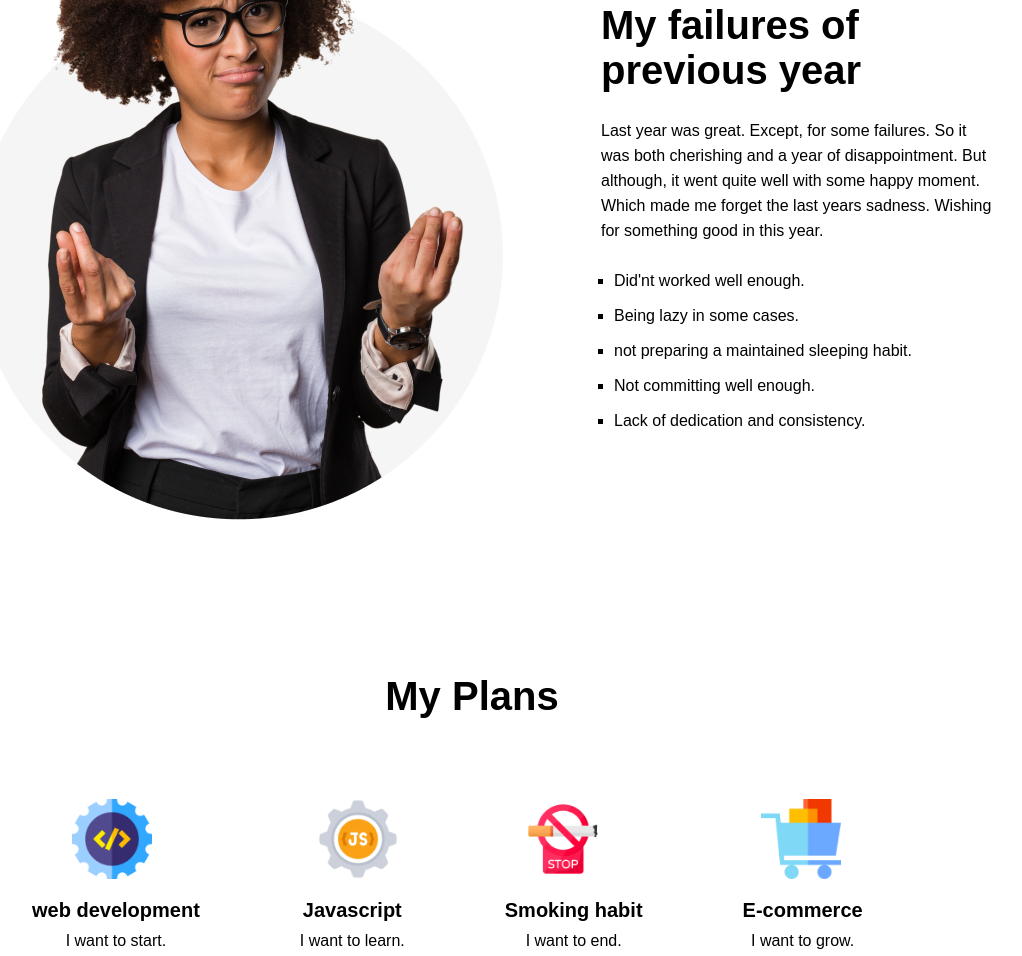
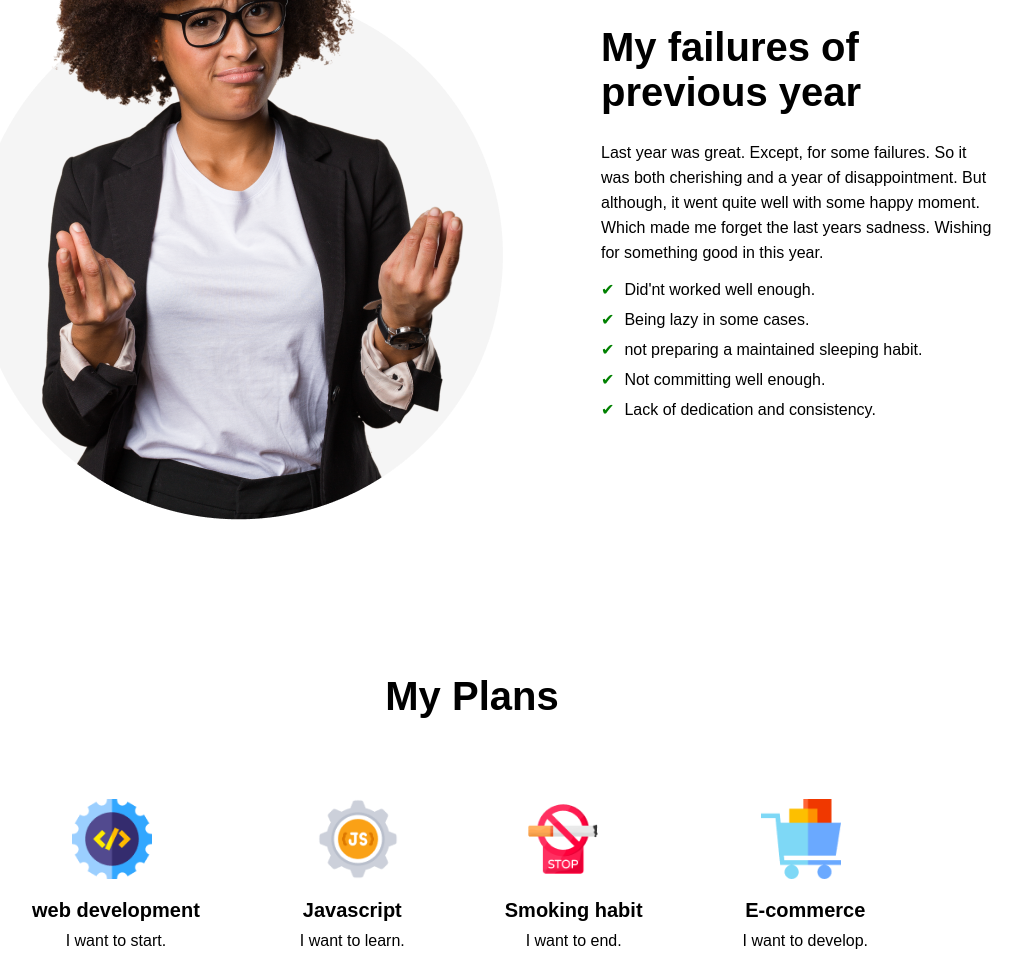
Before and after one commit to jahid902/new-year, a plain HTML site: page index.html in a window 1280 px wide. Shown: the part 1104-2060 px from the top of the page, without its empty margins (168-1190 px from the left). Drawn offline with Linux system fonts and the light colour scheme.

Commit message:
added check mark

```diff
--- a/index.html
+++ b/index.html
@@ -16,7 +16,7 @@
             them-self without giving them a chance. Thus they end up doing nothing and being full of guilt.</p>
         <button class="header-btn">Contact us</button>
     </div>
-    <!-- end of hero section -->
+    <!-- end of section 1 -->
 
     <section class="new-way">
         <div>
@@ -63,7 +63,7 @@
             <div class="exp">
                 <img class="img-two" src="images/icons/ecom.png" alt="">
                 <h3>E-commerce</h3>
-                <P>I want to grow.
+                <P>I want to develop.
                 </P>
             </div>
         </div>
--- a/style.css
+++ b/style.css
@@ -43,7 +43,7 @@
     font-size: 17px;
 }
 
-/* end of hero section */
+/* end of section 1 */
 
 .new-way {
     display: flex;
@@ -55,15 +55,17 @@
 .new-way-text {
     text-align: left;
     margin-top: 120px;
-
-
 }
 
-.right-mark {
-    margin-left: 13px;
-    list-style-type: square;
+.right-mark li{
     margin-top: 20px;
-    line-height: 35px;
+    list-style: none;
+    line-height: 10px;
+}
+.right-mark li:before{
+    content: "\2714";
+    color: green;
+    margin-right: 10px;
 }
 
 .new-way-text h1 {
@@ -127,7 +129,7 @@ p {
     width: 800px;
     height: 400px;
     background-repeat: no-repeat;
-    margin: 120px 230px;
+    margin: 120px 230px 50px 230px;
     background-size: contain;
 }
 
@@ -152,7 +154,7 @@ p {
 .endgame{
     background: #151414;
     size: cover;
-    height: 100vh;
+    height: 45vh;
     display: flex;
     justify-content: space-between;
      padding-top: 160px;
```
